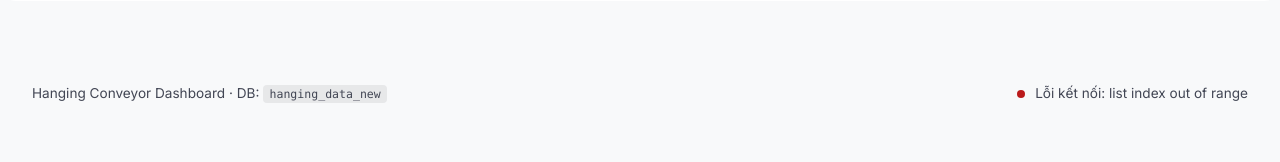
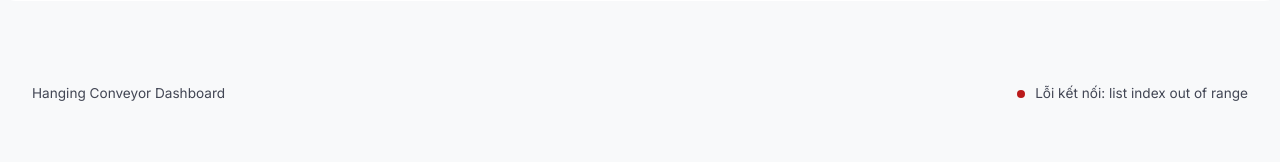
Before and after one commit to yuHM1512/hanging_data, a FastAPI app: page /dashboard in a window 1280 px wide. Shown: the part 2239-2401 px from the top of the page. Run offline with FastAPI, Linux system fonts and the light colour scheme; data that the repository does not hold is empty.

Commit message:
update lai hanging_app

```diff
--- a/templates/index.html
+++ b/templates/index.html
@@ -179,7 +179,7 @@
 </section>
 
 <footer class="page-footer">
-  <p>Hanging Conveyor Dashboard · DB: <code>hanging_data_new</code></p>
+  <p>Hanging Conveyor Dashboard</p>
   <p class="muted"><span id="health-dot"></span> <span id="health-text">đang kiểm tra kết nối…</span></p>
 </footer>
 {% endblock %}
```
Also changed, not shown: app/migrations/001_init_app_schema.sql.
